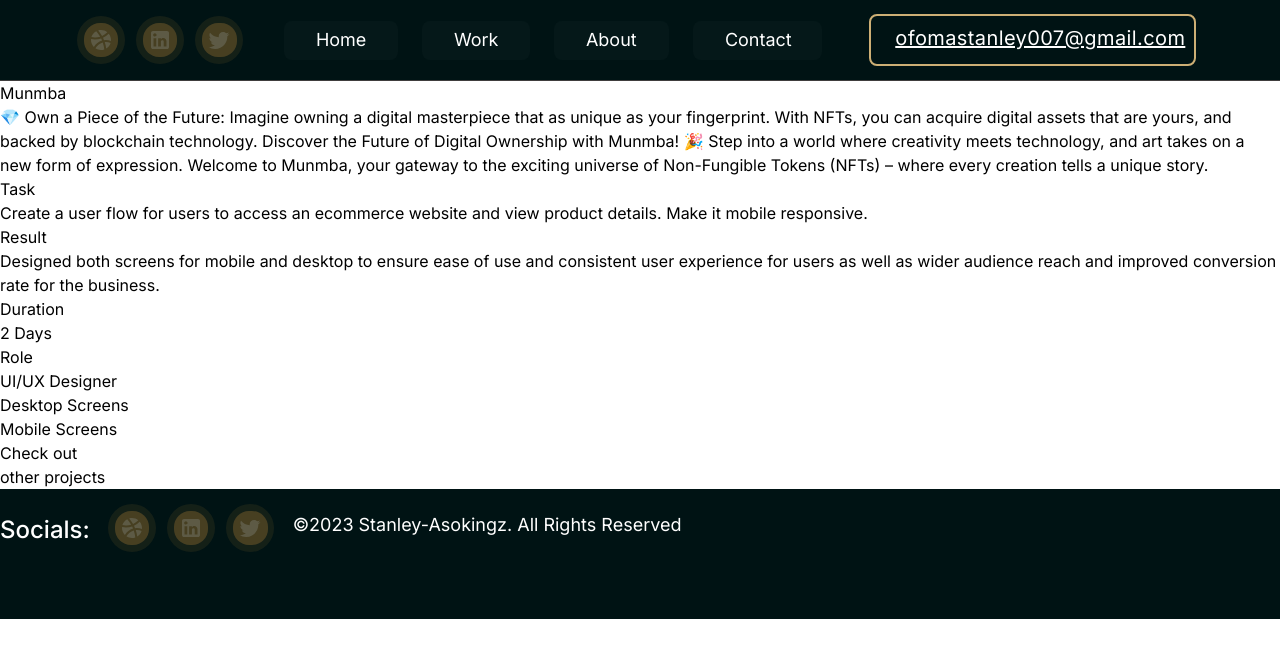
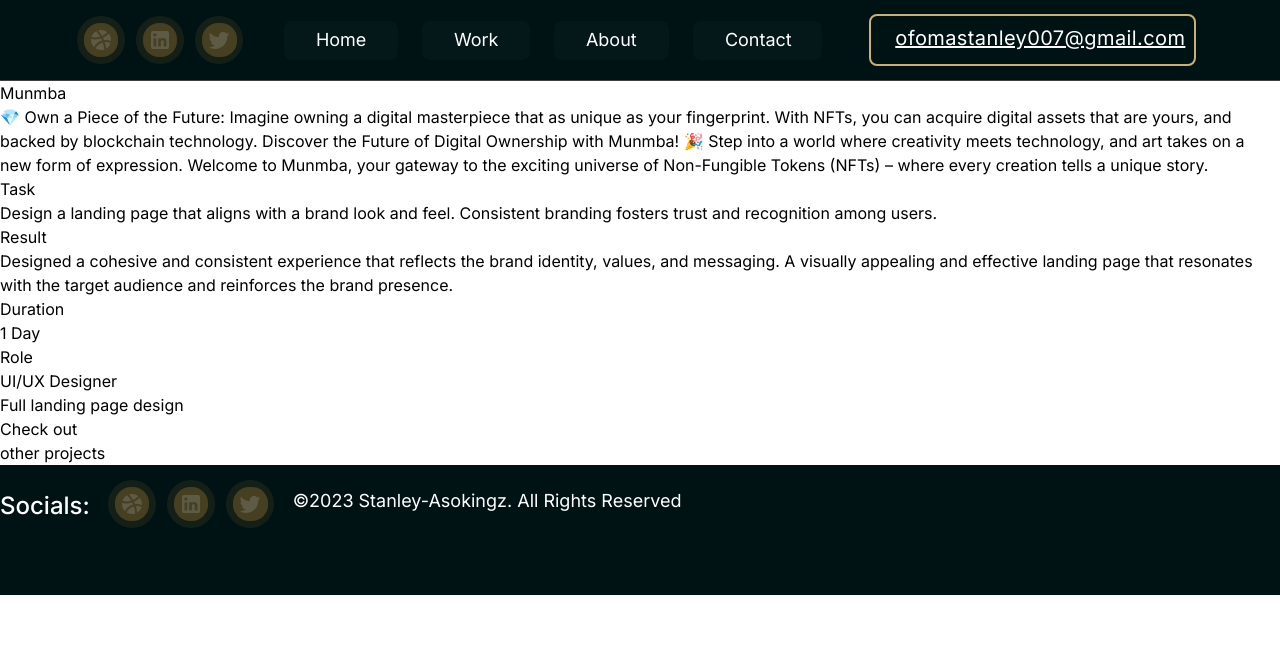
Before and after one commit to Maxwell011/portfolio-design, a Next.js app: page /market in a window 1280 px wide. Shown: the top 658 px of the page. Built offline with nearby package versions, Linux system fonts and the light colour scheme.

Commit message:
Refactor landing page design

```diff
--- a/src/app/market/page.tsx
+++ b/src/app/market/page.tsx
@@ -11,32 +11,34 @@ export default function MarketPlace() {
         Munmba, your gateway to the exciting universe of Non-Fungible Tokens
         (NFTs) – where every creation tells a unique story.
       </p>
+      {/* image */}
       <div>
         <div>
           <h2>Task</h2>
           <p>
-            Create a user flow for users to access an ecommerce website and view
-            product details. Make it mobile responsive.
+            Design a landing page that aligns with a brand look and feel.
+            Consistent branding fosters trust and recognition among users.
           </p>
         </div>
         <div>
           <h2>Result</h2>
           <p>
-            Designed both screens for mobile and desktop to ensure ease of use
-            and consistent user experience for users as well as wider audience
-            reach and improved conversion rate for the business.{" "}
+            Designed a cohesive and consistent experience that reflects the
+            brand identity, values, and messaging. A visually appealing and
+            effective landing page that resonates with the target audience and
+            reinforces the brand presence.
           </p>
         </div>
         <div>
           <h2>Duration</h2>
-          <p>2 Days</p>
+          <p>1 Day</p>
           <h2>Role</h2>
           <p>UI/UX Designer</p>
         </div>
       </div>
-      <h2>Desktop Screens</h2>
+      <h2></h2>
       {/* image */}
-      <h2>Mobile Screens</h2>
+      <h2>Full landing page design</h2>
       {/* image */}
       <h3>Check out</h3>
       <h3>other projects</h3>{" "}
```
